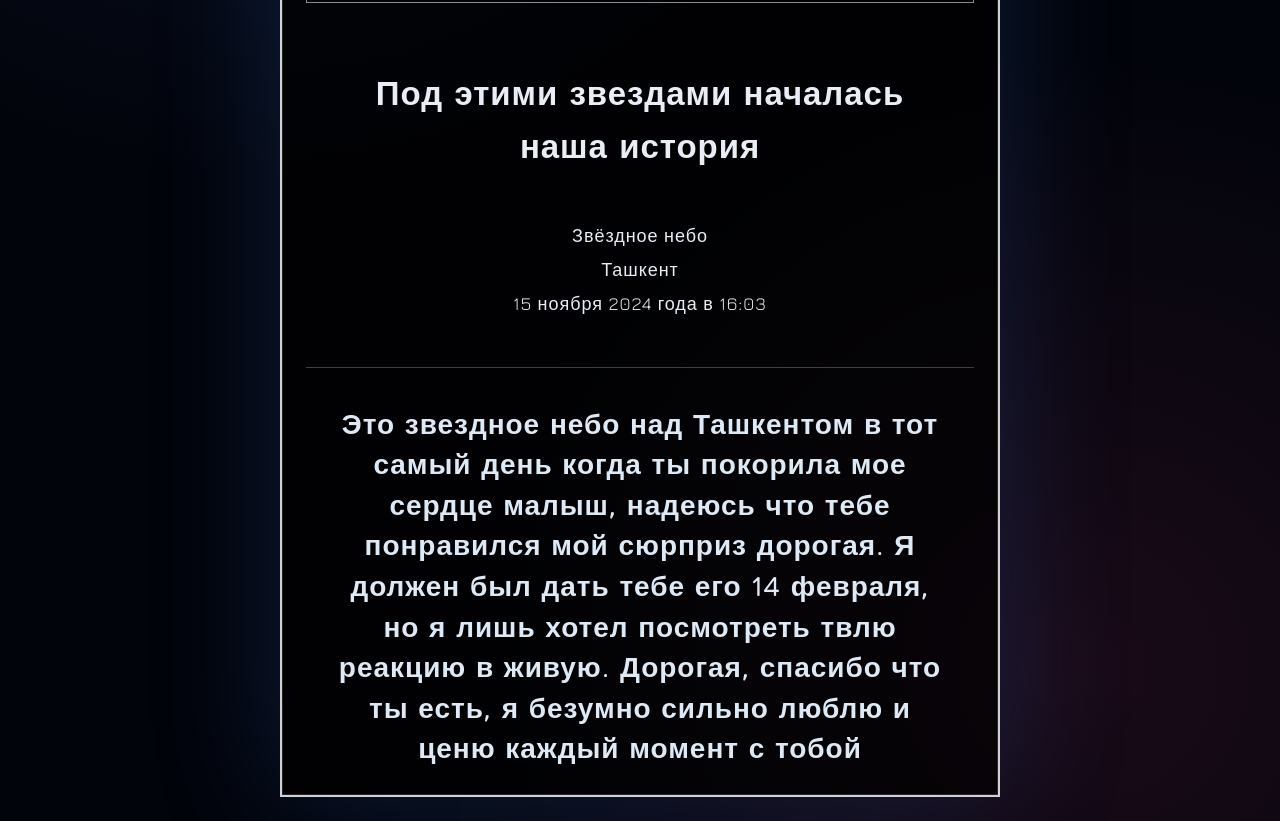
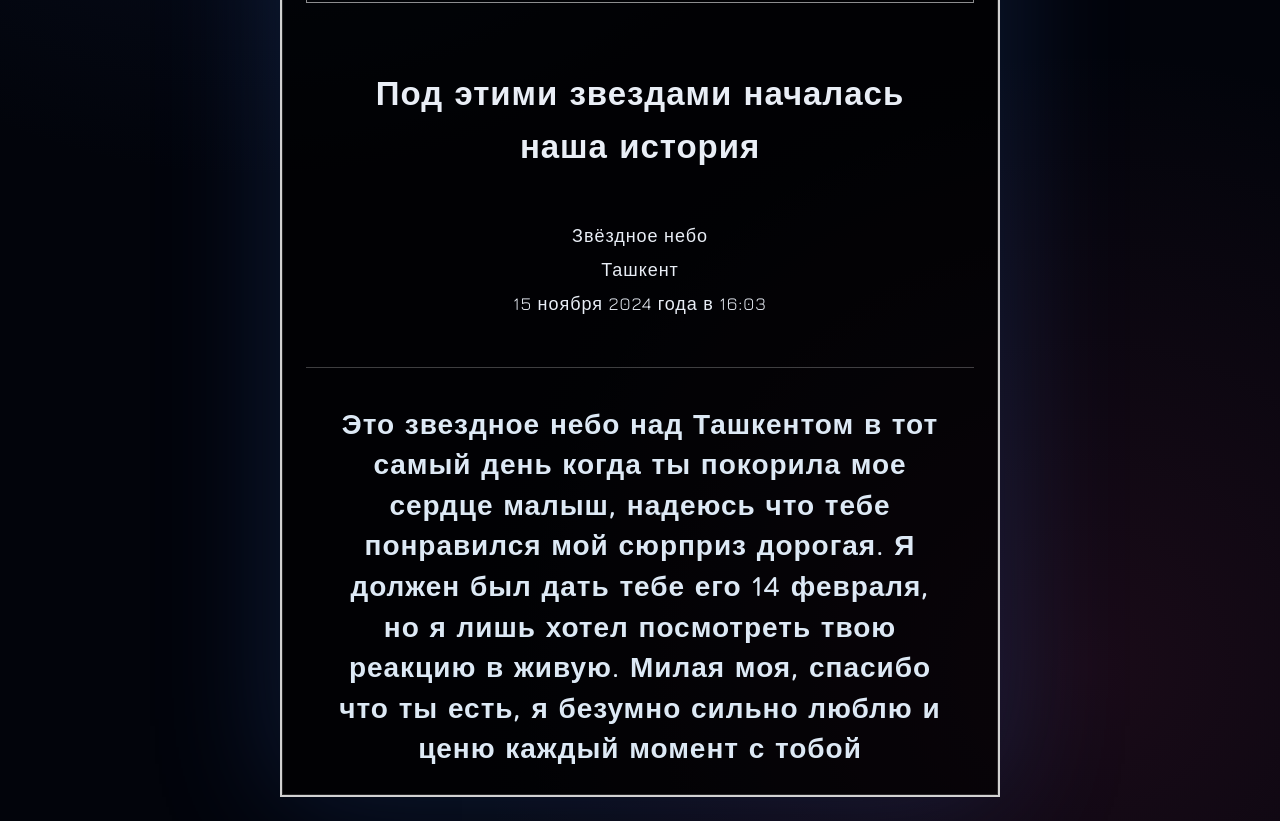
Before and after one commit to cafylb/love, a website: page public/index.html in a window 1280 px wide. Shown: the part 715-1536 px from the top of the page. Drawn offline with nearby package versions, Linux system fonts and the light colour scheme.

```diff
--- a/public/index.html
+++ b/public/index.html
@@ -26,7 +26,7 @@
       </section>
 
       <section class="messages" aria-label="Мои послания">
-        <p class="message-text">Это звездное небо над Ташкентом в тот самый день когда ты покорила мое сердце малыш, надеюсь что тебе понравился мой сюрприз дорогая. Я должен был дать тебе его 14 февраля, но я лишь хотел посмотреть твлю реакцию в живую. Дорогая, спасибо что ты есть, я безумно сильно люблю и ценю каждый момент с тобой </p>
+        <p class="message-text">Это звездное небо над Ташкентом в тот самый день когда ты покорила мое сердце малыш, надеюсь что тебе понравился мой сюрприз дорогая. Я должен был дать тебе его 14 февраля, но я лишь хотел посмотреть твою реакцию в живую. Милая моя, спасибо что ты есть, я безумно сильно люблю и ценю каждый момент с тобой </p>
       </section>
     </main>
 
```
